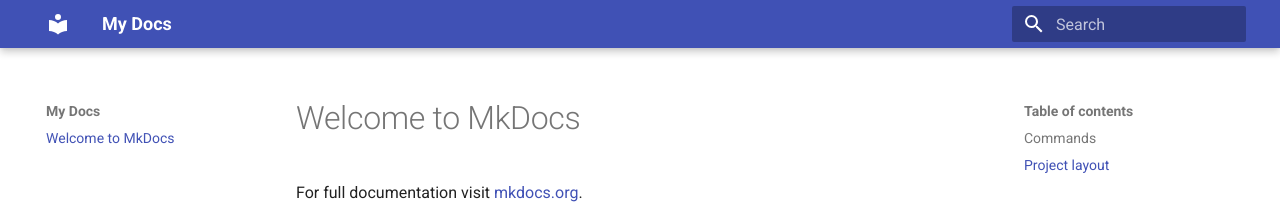
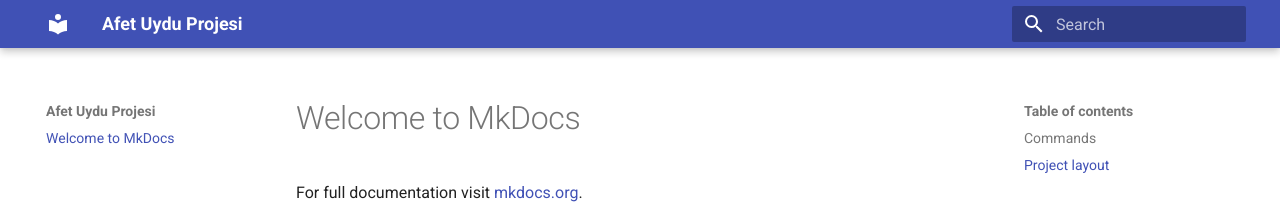
Before and after one commit to afetuydu/afetuydu.github.io, an MkDocs documentation site: the page built from docs/index.md, in a window 1280 px wide. Shown: the top 208 px of the page. Built offline with MkDocs 1.6.1 and Material for MkDocs 9.7.7, drawn with Linux system fonts in a browser that asks for light colours.

Commit message:
docs: change title

```diff
--- a/mkdocs.yml
+++ b/mkdocs.yml
@@ -1,4 +1,4 @@
-site_name: My Docs
+site_name: Afet Uydu Projesi
 site_url: https://afetuydu.github.io
 theme:
   name: material
```
